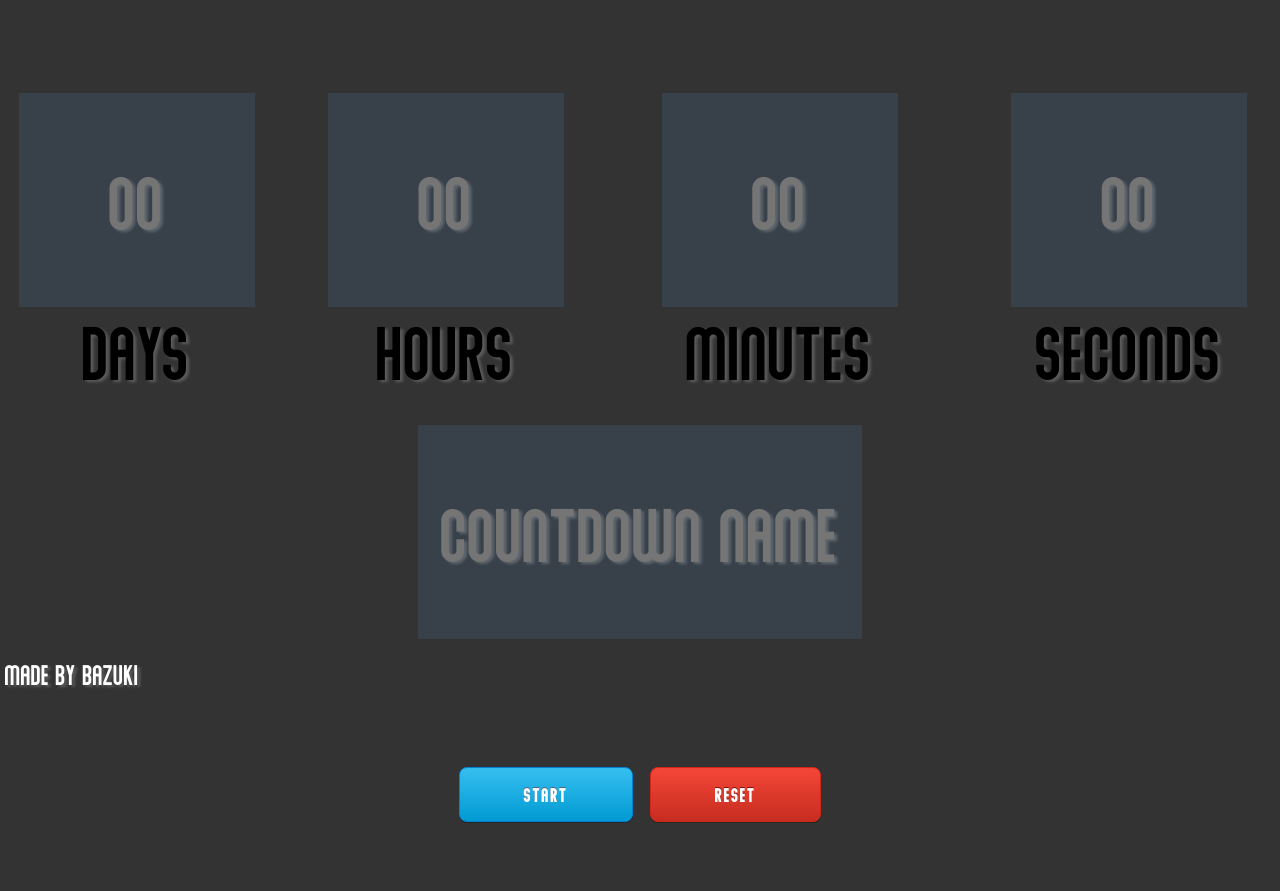
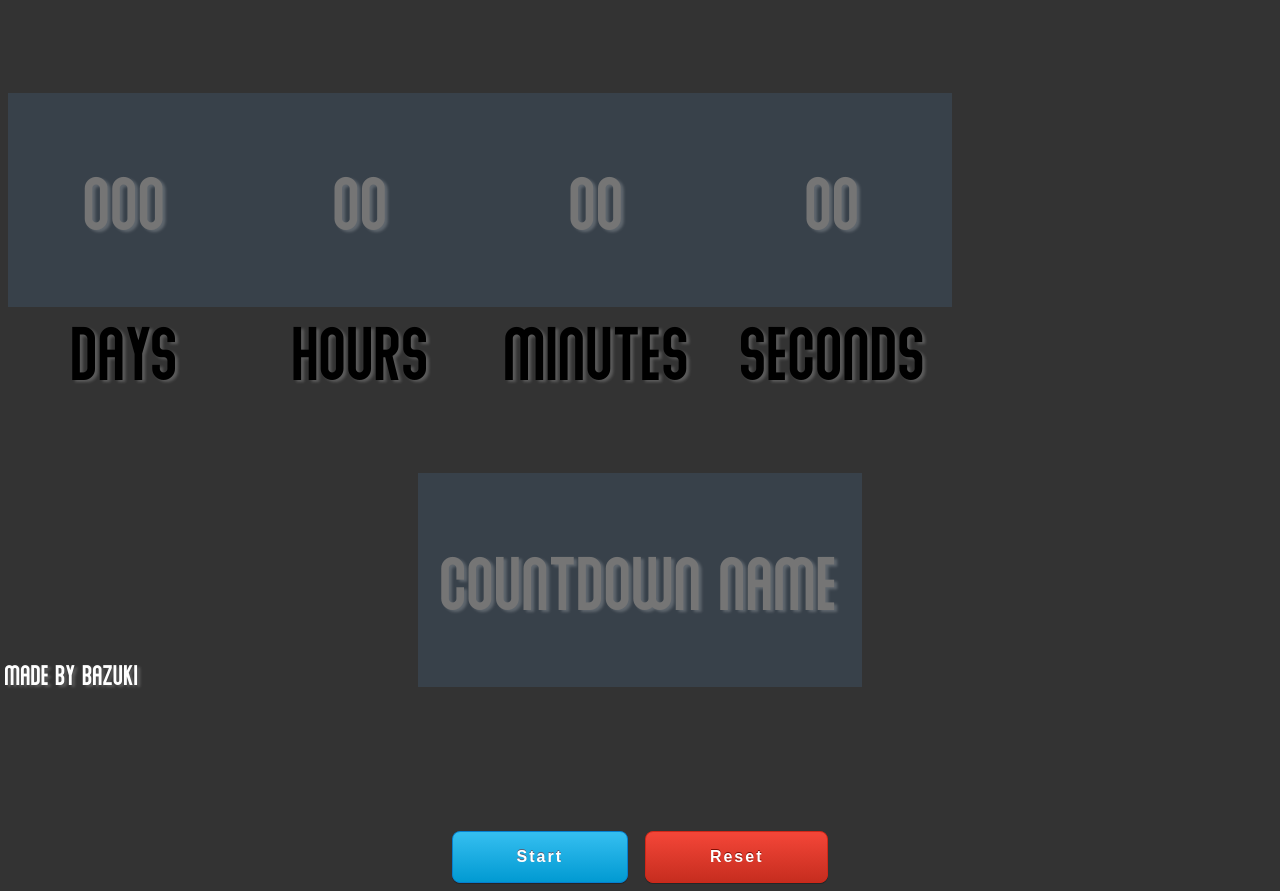
Before and after one commit to Bazuk1/Countdown-Creator, a plain HTML site: page index.html in a window 1280 px wide. Shown: the part 105-996 px from the top of the page. Before the commit the page ends 935 px from the top, so only its background shows below. Drawn offline with Linux system fonts and the light colour scheme.

Commit message:
Update index.html

```diff
--- a/index.html
+++ b/index.html
@@ -8,35 +8,36 @@
 <style>@import "style.css";</style>
 </head>
 <body>
-<div id="title" class="body">Create Your Own Countdown!</div>
+<div id="title" class="title">Create Your Own Countdown!</div>
+<audio loop id="audio" src="Alarm.mp3"></audio>
 <div class="countdowns" id="Countdowns">
-<div class="space1"></div>
 <div id="Days">
-<input type="text" id="days" name="days" min="0" placeholder="00" size="8"></input>
+<input type="text" id="days" name="days" min="0" maxlength="3" placeholder="000" size="8"></input><br>
 <label class="label">Days</label>
 </div>
-<div class="space"></div>
 <div id="Hours">
-<input type="text" id="hours" name="hours" min="0" max="24" maxlength="2" placeholder="00" size="8"></input>
+<input type="text" id="hours" name="hours" min="0" max="24" maxlength="2" placeholder="00" size="8"></input><br>
 <label for="H" class="label">Hours</label>
 </div>
-<div class="space"></div>
+
 <div id="Minutes">
-<input type="text" id="minutes" name="minutes" min="0" max="60" maxlength="2" placeholder="00" size="8"></input>
+<input type="text" id="minutes" name="minutes" min="0" max="60" maxlength="2" placeholder="00" size="8"></input><br>
 <label for="M" class="label">Minutes</label>
 </div>
-<div class="space"></div>
+
 <div id="Seconds">
-<input type="text" id="seconds" name="seconds" min="0" max="60" maxlength="2" placeholder="00" size="8"></input>
+<input type="text" id="seconds" name="seconds" min="0" max="60" maxlength="2" placeholder="00" size="8"></input><br>
 <label for="S" class="label">Seconds</label>
 </div>
 
 </div>
-<div id="countdownName">
-    <input class="Name" type="text" id="Name" name="name" min="0" placeholder="Countdown Name" size="16"></input>
+    <div class="Name">
+    <input class="Name"type="text" id="Name" name="name" min="0" placeholder="Countdown Name" size="16"></input>
     </div>
-<button id="startButton" class="startButton" onClick="Start()" style="font-family: 'Main', Arial;">Start</button>
-<button class="resetButton" onClick="Reset()" style="font-family: 'Main', Arial;">Reset</button>
+<div class="Buttons">
+<button class="startButton" id="startButton" onClick="Start()">Start</button>
+<button class="resetButton" onClick="Reset()">Reset</button>
+</div>
 <p id="Result" class="result"></p>
 <div class="corner">
     <a>Made by Bazuki</a>
```
